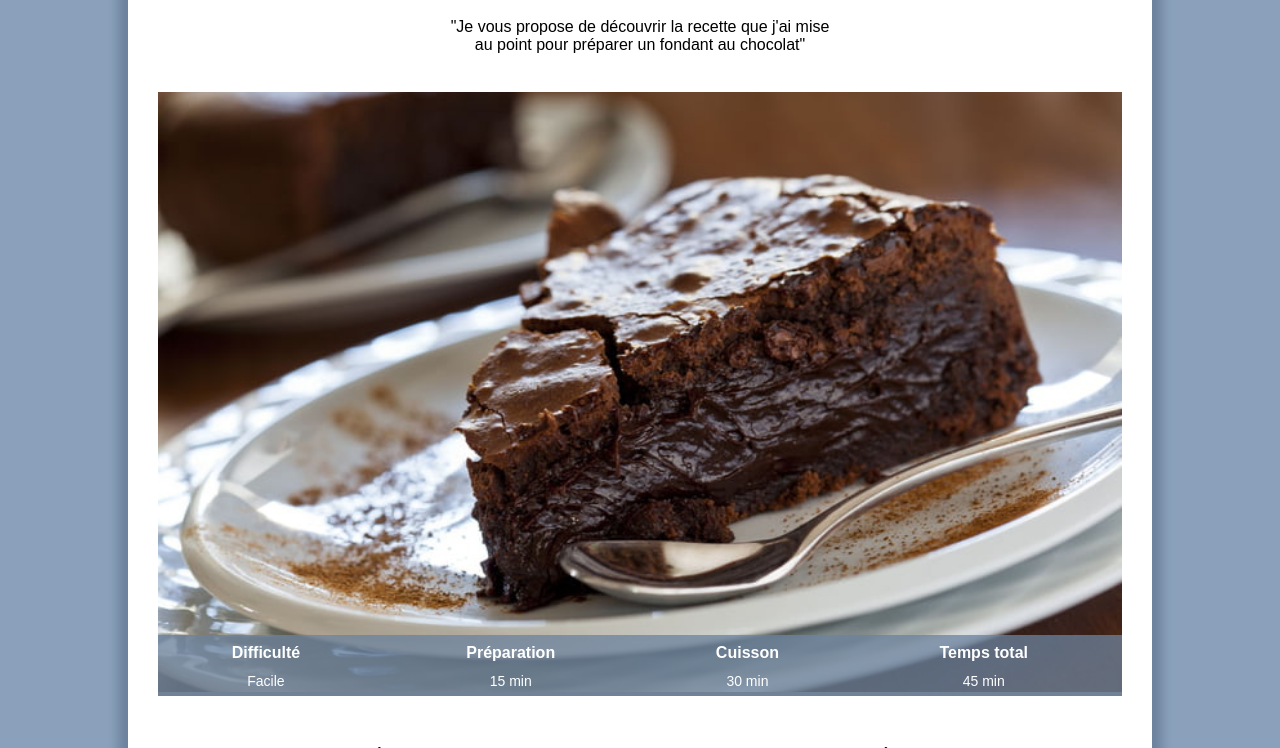
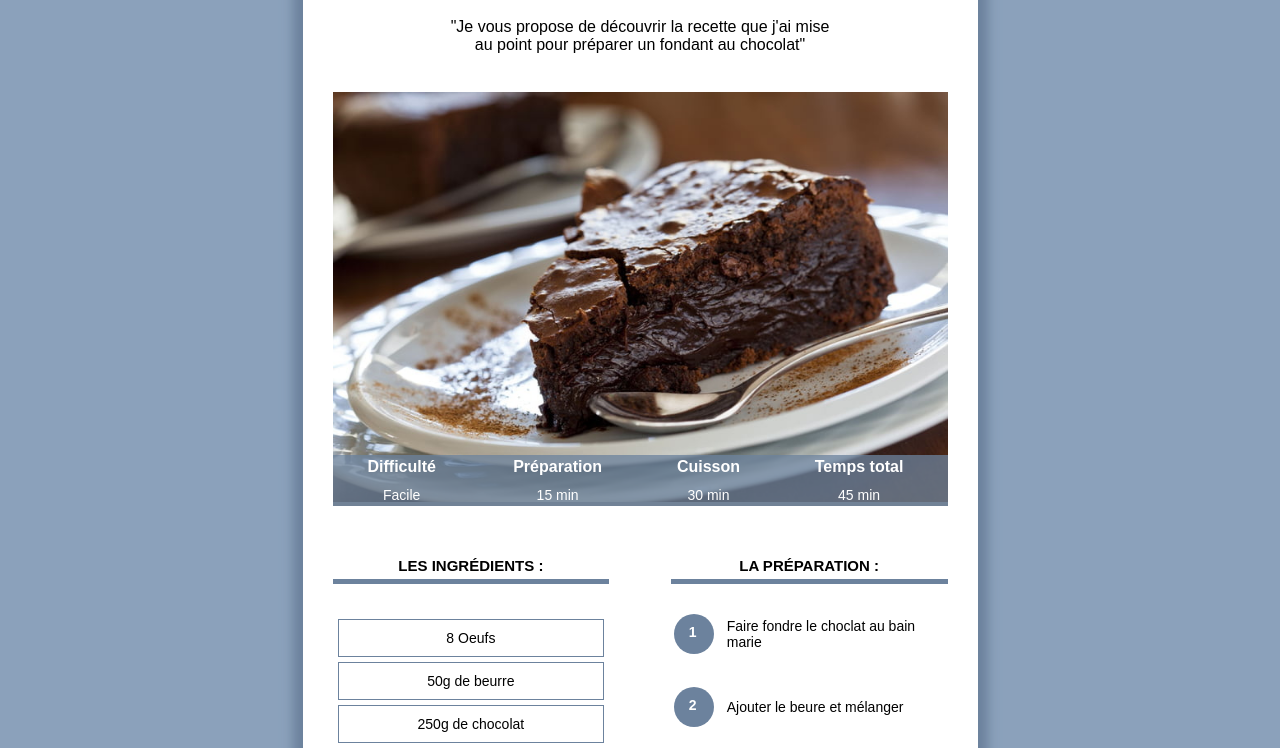
Before and after one commit to Willad3615/site_recettes, a plain HTML site: page index.html in a window 1280 px wide. Shown: the part 204-952 px from the top of the page. Drawn offline with Linux system fonts and the light colour scheme.

Commit message:
Add files via upload

```diff
--- a/index.html
+++ b/index.html
@@ -56,7 +56,7 @@
                 <table class="preparation">
                     <tr>
                         <td><p class="numero">1</p></td>
-                        <td >Faire fondre le choclat au bain marie</td>
+                        <td class="etape">Faire fondre le choclat au bain marie</td>
                     </tr>
                     <tr>
                         <td><p class="numero">2</p></td>
--- a/recette.css
+++ b/recette.css
@@ -8,7 +8,6 @@
             background-color: #8BA1BB;
             font-family:Arial, Helvetica, sans-serif;
             margin:0;
-            min-width: 500px;
             }
 
         p.categorie{
@@ -18,12 +17,13 @@
             padding: 8px 18px;
             font-size: 16px;
             font-weight: bold;
+            /*min-width: 350px;*/
         }
 
         div.contenu{
             background-color: white;
-            margin: 0px 10% 80px 10%;
-            padding: 30px;
+            margin: 0px 8% 40px 8%;
+            padding: 8px;
             box-shadow: 0px 0px 10px 10px #6C829D;
         }
 
@@ -66,17 +66,17 @@
             bottom: 0px;
             color:white;
             background-color: #6C829DC0;
-            height: 10%;
+            height: 50px;
         }
 
         table.infos td{
             text-align: center;
-            font-size: 14px;
+            font-size: 12px;
             vertical-align: top;
         }
 
         table.infos th{
-            font-size: 16px;
+            font-size: 14px;
             vertical-align: bottom;
             padding-bottom: 8px;
         }
@@ -89,7 +89,7 @@
         }
 
         div.colonne {
-            width: 45%;
+            width: 100%;
             margin-top: 20px;
         }
 
@@ -102,12 +102,10 @@
         }
 
         div.colonne1{
-            display: inline-block;
             margin-right: 5px;
         }
 
         div.colonne2{
-            float: right;
             margin-left: 5px;
         }
 
@@ -146,3 +144,48 @@
        table.preparation tr{
            height: 50px;
        }
+
+       /*Styles pour ordinateur*/
+       @media screen and (min-width: 768px) {
+
+        div.contenu{
+            margin: 0px 10% 80px 10%;
+            padding: 30px;
+            min-width:350px;
+
+        }
+
+        table.infos{
+            height: 10%;
+        }
+
+        table.infos td{
+            font-size: 14px;
+        }
+
+        table.infos th{
+            font-size: 16px;
+        }
+
+        div.colonne {
+            width: 45%;
+        }
+
+        div.colonne1{
+            display: inline-block;
+        }
+
+        div.colonne2{
+            float: right;
+        }
+      }
+
+      @media screen and (min-width: 768px) {
+
+        div.contenu{
+            margin-left: auto;
+            margin-right: auto;
+            max-width: 615px;
+
+        }
+    }
```
